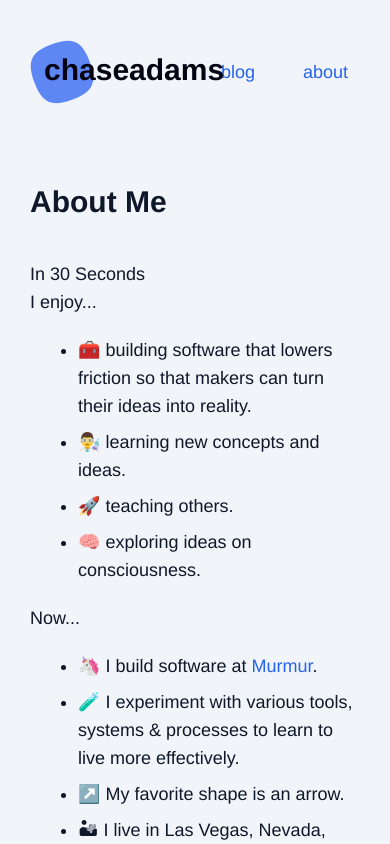
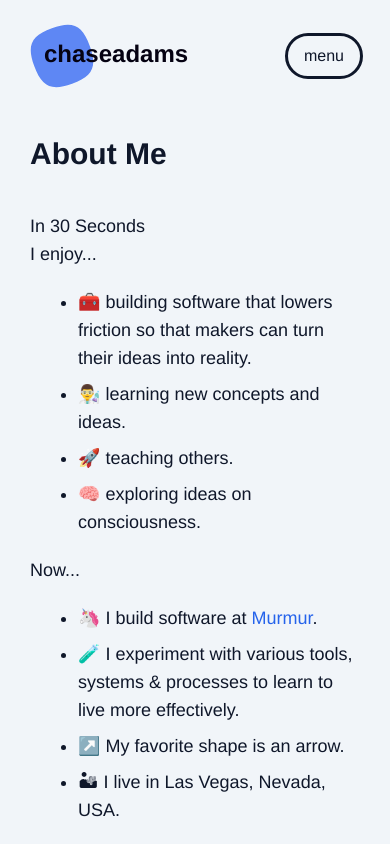
Before and after one commit to curiouslychase/chaseadams.io, a Next.js app: page /about-me in a window 390 px wide. Shown: the top 844 px of the page. Built offline with nearby package versions, Linux system fonts and the light colour scheme; a web font is replaced by a local one.

Commit message:
add toggle for moblie menu

```diff
--- a/src/components/SiteHeader/index.tsx
+++ b/src/components/SiteHeader/index.tsx
@@ -1,53 +1,109 @@
 import Link from "next/link";
 import { useRouter } from "next/router";
+import { useCallback, useState } from "react";
 
 import { Blob } from "~/components/SiteHeader/components/Blob";
+import { ThemeSwitcher } from "~/components/ThemeSwitcher";
+
+type UseToggleTuple = [toggled: boolean, handlers: { toggle: () => void }];
+
+const useToggle = (initialOpen = false): UseToggleTuple => {
+  const [toggled, setToggled] = useState(initialOpen);
+
+  const toggle = useCallback(() => {
+    setToggled((prevVal) => !prevVal);
+  }, [setToggled]);
+
+  return [toggled, { toggle }];
+};
 
 export const SiteHeader = () => {
   const { asPath } = useRouter();
+  const [toggled, { toggle }] = useToggle();
+
   return (
-    <div className="section-container">
-      <nav className="site-header flex justify-between pb-0 text-lg">
+    <div>
+      <div className="md:m-0 -my-4 fixed md:relative z-10 bg-slate-100 dark:bg-black section-container">
+        <nav className="site-header flex justify-between pb-0 text-base md:text-lg">
           <div>
             <Link href="/">
-            <a className="group flex items-center h-[64px] w-[64px] relative text-2xl text-blue-600 dark:text-blue-400">
+              <a className="group flex items-center h-[64px] w-[64px] relative text-blue-600 dark:text-blue-400">
                 <span className="absolute">
                   <Blob />
                 </span>
-              <span className="flex ml-3.5 text-black dark:text-slate-100 md:text-slate-100 md:dark:text-black z-10 text-3xl font-bold mb-1 group-hover:text-black dark:group-hover:text-slate-100 md:group-hover:text-blue-600 md:dark:group-hover:text-blue-400 transition-all">
+                <span className="flex ml-3.5 text-black dark:text-slate-100 md:text-slate-100 md:dark:text-black z-10 text-2xl md:text-3xl font-bold mb-1 group-hover:text-black dark:group-hover:text-slate-100 md:group-hover:text-blue-600 md:dark:group-hover:text-blue-400 transition-all">
                   <span>c</span>
                   <span className="md:hidden md:group-hover:inline">hase</span>
-                <span className="md:group-hover:ml-2 md:ml-0 sm:ml-2"> a</span>
+                  <span className="md:group-hover:ml-2 md:ml-0 sm:ml-2">
+                    {" "}
+                    a
+                  </span>
                   <span className="md:hidden md:group-hover:inline">dams</span>
                 </span>
               </a>
             </Link>
           </div>
-        <ul className="flex gap-6 items-center justify-end">
-          <li>
+          <div className="flex md:hidden items-center">
+            <button
+              className="rounded-full outline px-4 py-2 lowercase"
+              onClick={toggle}
+            >
+              {!toggled ? "Menu" : "X Close"}
+            </button>
+          </div>
+          <div
+            className={`md:flex md:bg-transparent md:relative ${
+              toggled
+                ? "bg-slate-50 dark:bg-black border-t border-slate-200 dark:border-slate-700 md:border-none divide-y fixed md:top-0 top-[128px] bottom-0 left-0 right-0 z-10"
+                : "hidden"
+            }`}
+          >
+            <ul className="flex flex-col md:flex-row gap-0 md:gap-6 items-start md:items-center md:justify-end lowercase">
+              <li className="block md:hidden w-full border-b border-slate-20 dark:border-slate-700 md:border-none">
+                <Link href="/">
+                  <a
+                    className="block md:p-0 p-8 md:inline-block w-full hover:bg-blue-600 hover:text-slate-50 dark:text-slate-300 dark:hover:text-slate-50 transition-all"
+                    onClick={() => asPath === "/" && toggle()}
+                  >
+                    Home
+                  </a>
+                </Link>
+              </li>
+              <li className="w-full md:w-fit border-b border-slate-20 dark:border-slate-700 md:border-none">
                 <Link href="/posts">
                   <a
                     className={`${
-                  asPath === "/posts/" ? "button active" : "button"
-                } p-4 rounded-3xl hover:bg-blue-600 hover:text-slate-50 dark:text-slate-300 transition-all`}
+                      asPath === "/posts/" ? "md:button md:active" : "md:button"
+                    } block w-full rounded-none p-8 md:p-4 md:rounded-3xl hover:bg-blue-600 hover:text-slate-50 dark:text-slate-300 dark:hover:text-slate-50 transition-all`}
+                    onClick={() => asPath === "/posts/" && toggle()}
                   >
-                blog
+                    Blog
                   </a>
                 </Link>
               </li>
-          <li>
+              <li className="w-full md:w-fit border-b border-slate-20 dark:border-slate-700 md:border-none">
                 <Link href="/about-me">
                   <a
                     className={`${
-                  asPath === "/about-me/" ? "button active" : "button"
-                } p-4 rounded-3xl hover:bg-blue-600 hover:text-slate-50 dark:text-slate-300 transition-all`}
+                      asPath === "/about-me/"
+                        ? "md:button md:active"
+                        : "md:button"
+                    } block w-full rounded-none p-8 md:p-4 md:rounded-3xl hover:bg-blue-600 hover:text-slate-50 dark:text-slate-300 dark:hover:text-slate-50 transition-all`}
+                    onClick={() => asPath === "/about-me/" && toggle()}
                   >
-                about
+                    About
                   </a>
                 </Link>
               </li>
             </ul>
+            <div className="flex items-center justify-center pt-16 md:hidden w-full border-b border-slate-20 dark:border-slate-700 md:border-none">
+              <ThemeSwitcher />
+            </div>
+          </div>
         </nav>
+      </div>
+
+      <hr className="border-none h-[96px]" />
     </div>
   );
 };
```
Lines whose indentation alone changed are shown as unchanged.
